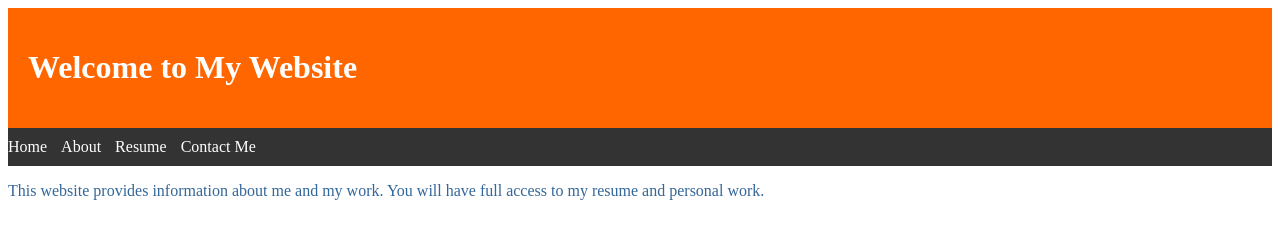
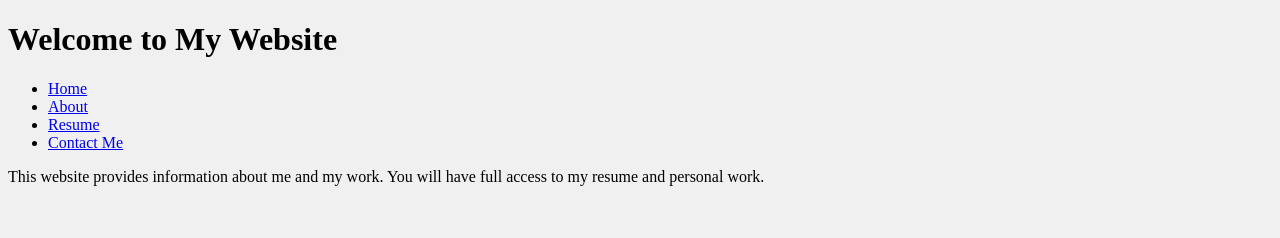
Before and after one commit to Jhyree/Jhyree.github.io, a plain HTML site: page Homepage index.html in a window 1280 px wide. Drawn offline with Linux system fonts and the light colour scheme.

Commit message:
Update styles.css

```diff
--- a/styles.css
+++ b/styles.css
@@ -1,30 +1,58 @@
-header {
-    background-color: #ff6600;
+body {
+    background-color: #f0f0f0;
+}
+
+.header {
+    text-align: center;
     padding: 20px;
+    background-color: #333;
     color: #fff;
 }
 
-nav {
-    background-color: #333;
-    padding: 10px 0;
+.content {
+    margin: 20px;
 }
 
-nav ul {
-    list-style-type: none;
-    margin: 0;
-    padding: 0;
+/* Homepage Styles */
+.header.home {
+    background-color: #007bff;
 }
 
-nav ul li {
-    display: inline;
-    margin-right: 10px;
+.content.home p {
+    color: #ff5722;
 }
 
-nav ul li a {
-    color: #fff;
-    text-decoration: none;
+/* About Page Styles */
+.header.about {
+    background-color: #28a745;
 }
 
-main p {
-    color: #336699;
+.content.about h1 {
+    color: #dc3545;
 }
+
+.content.about p {
+    color: #ffc107;
+}
+
+/* Contact Page Styles */
+label {
+    color: #9c27b0;
+}
+
+input[type="text"],
+input[type="email"],
+textarea {
+    background-color: #f8f9fa;
+    border: 1px solid #ced4da;
+    padding: 8px;
+    margin-bottom: 10px;
+}
+
+input[type="submit"] {
+    background-color: #17a2b8;
+    color: #fff;
+    padding: 10px 20px;
+    border: none;
+    cursor: pointer;
+}
```
